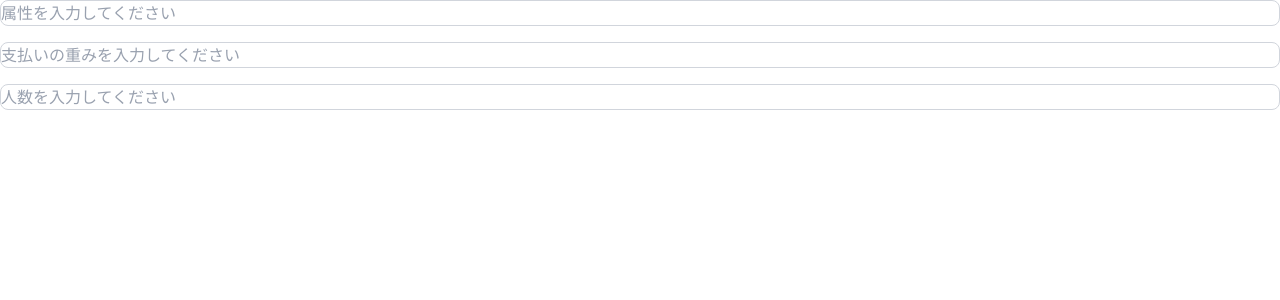
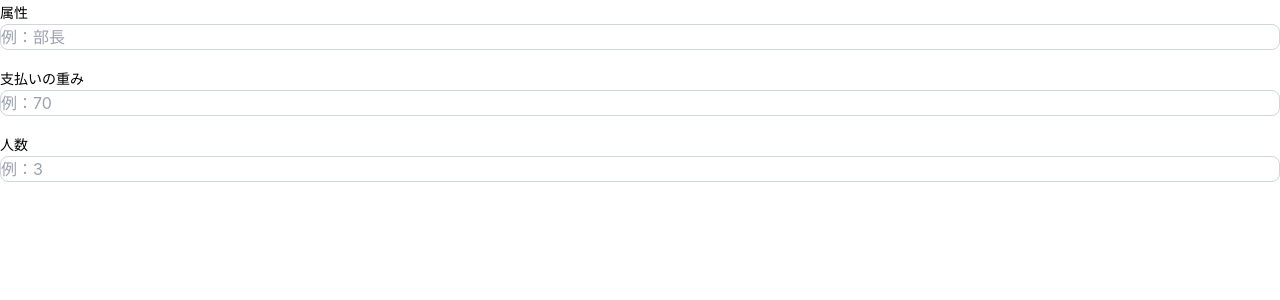
Before and after one commit to netakiryosuke/boss-pays-more, a Next.js app: page / in a window 1280 px wide. Shown: the top 300 px of the page. Built offline with nearby package versions, Linux system fonts and the light colour scheme.

Commit message:
Add labels and placeholders to InputField in InputForm

```diff
--- a/src/components/InputField.tsx
+++ b/src/components/InputField.tsx
@@ -1,17 +1,23 @@
 "use client";
 
 interface Props {
+    label: string;
     value: string;
     setValue: (value: string) => void;
     placeholder: string;
 }
 
-export default function InputForm({
+export default function InputField({
+    label,
     value,
     setValue,
     placeholder
 }: Props) {
     return (
+        <div>
+            <label className="text-sm font-medium">
+                {label}
+            </label>
             <input
                 type="text"
                 value={value}
@@ -23,5 +29,6 @@ export default function InputForm({
                        hover:border-gray-400
                        transition-colors duration-200"
             />
+        </div>
     );
 }
--- a/src/components/InputForm.tsx
+++ b/src/components/InputForm.tsx
@@ -11,19 +11,22 @@ export default function InputForm() {
     return (
         <div className="flex flex-col gap-4">
             <InputField
+                label="属性"
                 value={position}
                 setValue={setPosition}
-                placeholder="属性を入力してください"
+                placeholder="例：部長"
             />
             <InputField
+                label="支払いの重み"
                 value={weight}
                 setValue={setWeight}
-                placeholder="支払いの重みを入力してください"
+                placeholder="例：70"
             />
             <InputField
+                label="人数"
                 value={count}
                 setValue={setCount}
-                placeholder="人数を入力してください"
+                placeholder="例：3"
             />
         </div>
     );
```
Lines whose indentation alone changed are shown as unchanged.
